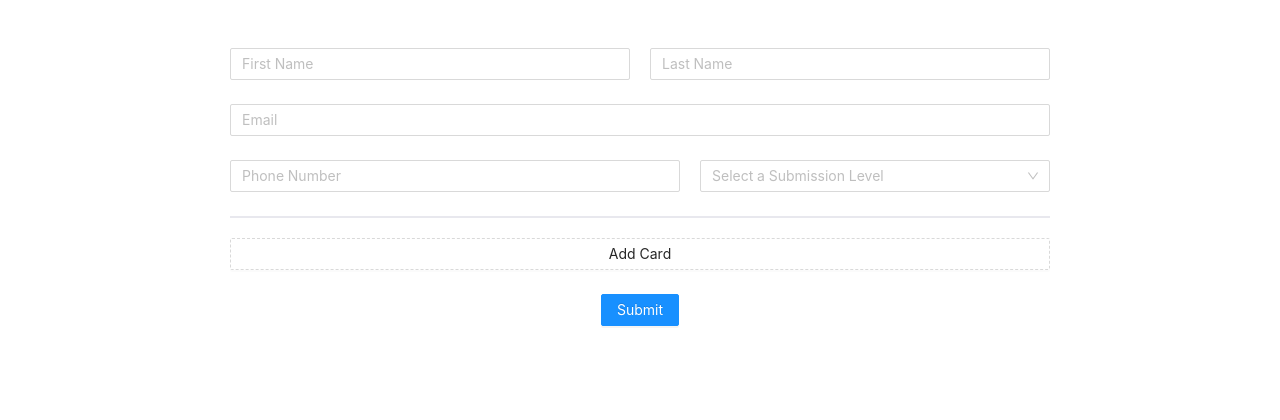
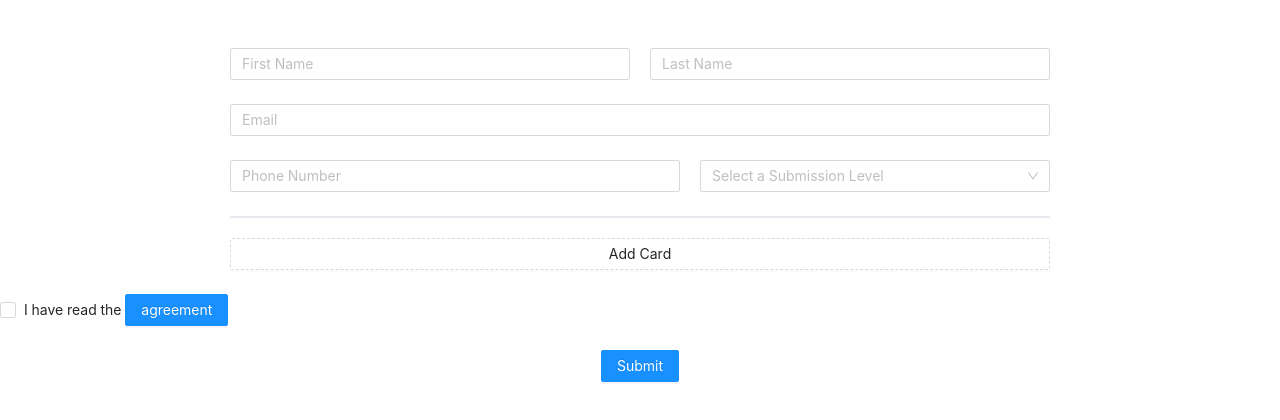
Before and after one commit to blackjadedwolf/gradingbyblackjadedwolf, a React (Create React App) app: page / in a window 1280 px wide. Shown: the top 420 px of the page. Built offline with nearby package versions, Linux system fonts and the light colour scheme; what @react-pdf/renderer would draw is missing.

Commit message:
add agreement modal during form submission

```diff
--- a/src/components/CardEntryForm.tsx
+++ b/src/components/CardEntryForm.tsx
@@ -7,9 +7,11 @@ import {
   Space,
   Menu,
   Select,
+  Checkbox,
+  Modal,
 } from "antd";
 
-import { MinusCircleOutlined, PlusOutlined } from "@ant-design/icons";
+import { MinusCircleOutlined } from "@ant-design/icons";
 import { Store } from "antd/lib/form/interface";
 import React, { useState } from "react";
 import { Card, User } from "../models";
@@ -44,6 +46,14 @@ const CardEntryForm = () => {
     });
 
     setCards(tempCards);
+  };
+
+  const showAgreement = () => {
+    Modal.info({
+      title: "User Submission Agreement",
+      content: <div>Lorem Ipsum don't sue us if you're dumb</div>,
+      onOk() {},
+    });
   };
 
   return !(cards && userDetails) ? (
@@ -240,6 +250,25 @@ const CardEntryForm = () => {
           );
         }}
       </Form.List>
+      <Form.Item
+        name="agreement"
+        valuePropName="checked"
+        rules={[
+          {
+            validator: (_, value) =>
+              value
+                ? Promise.resolve()
+                : Promise.reject("Should accept agreement"),
+          },
+        ]}
+      >
+        <Checkbox>
+          I have read the{" "}
+          <Button type="primary" onClick={showAgreement}>
+            agreement
+          </Button>
+        </Checkbox>
+      </Form.Item>
       <div className="d-flex flex-row align-items-center justify-content-center">
         <Form.Item>
           <Button type="primary" htmlType="submit">
```
